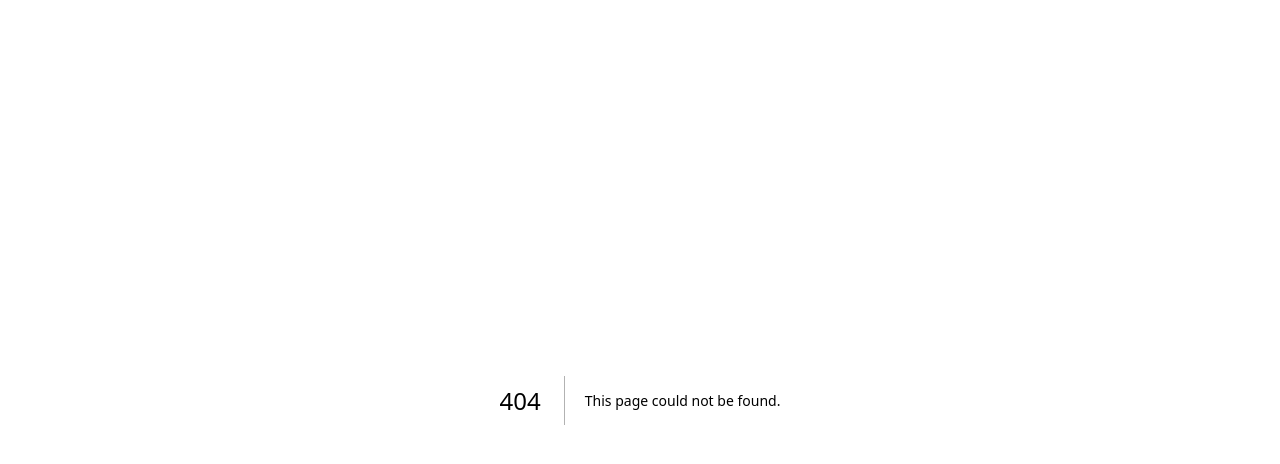
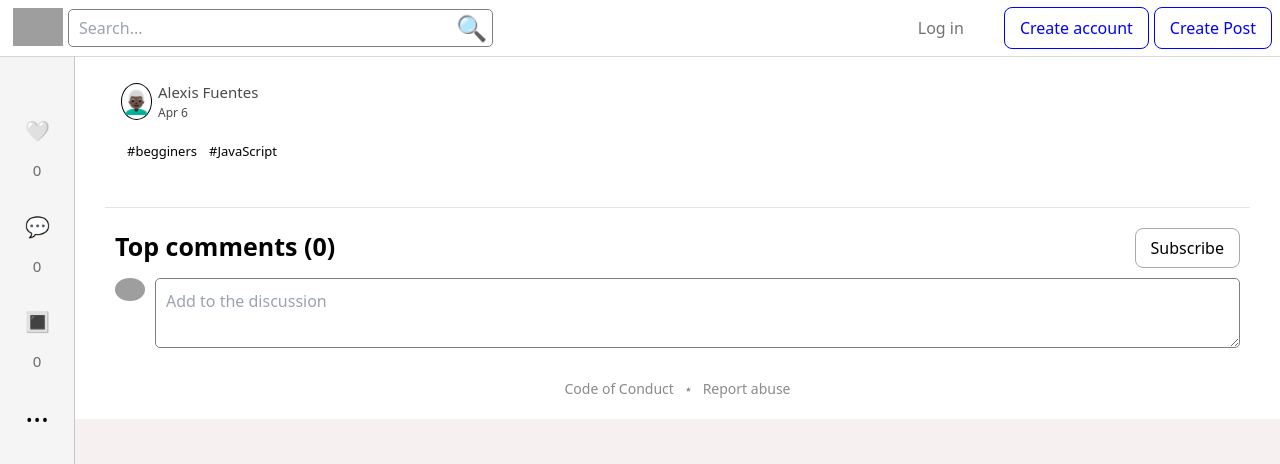
Before and after one commit to LaxDays/dev-next-desafio, a Next.js app: page /post/1 in a window 1280 px wide. Before the commit this address had no page. Shown: the top 464 px of the page. Built offline with nearby package versions, Linux system fonts and the light colour scheme; no server answers; grey boxes are pictures that could not be loaded.

Commit message:
post funcionando en su totalidad, falta areglar bug de maquetado en ver post, iconos y filtros

```diff
--- /dev/null
+++ b/pages/post/[id].jsx
@@ -0,0 +1,81 @@
+import NavBar from "@/src/components/PageNavBar";
+import PostFooter from "@/src/components/PostFooter";
+import Image from "next/image";
+import { useEffect, useState } from "react";
+import { useRouter } from "next/router";
+
+export default function PostID() {
+  const router = useRouter();
+  const [userPost, setUserPost] = useState([]);
+
+  useEffect(() => {
+    fetch(`http://localhost:3001/post/${router.query.id}`)
+      .then((res) => res.json())
+      .then((info) => setUserPost(info.data));
+  }, []);
+
+  return (
+    <main>
+      <p></p>
+      <NavBar />
+      <article className="postIDGridContainerPostFooter">
+        <div className="postIDUser">
+          <div className="postTopSectionCenter">
+            <div className="postUserPhotoCenter">👨🏿‍🦳</div>
+            <div className="postDataInfoCenter">
+              <p className="postUserNameCenter postIDNameOfUser">
+                Alexis Fuentes
+              </p>
+              <p className="postDateCenter">Apr 6</p>
+            </div>
+          </div>
+          <div className="postIDTitle">
+            <p>{userPost.title}</p>
+          </div>
+          <div className="postTagsContainerCenter">
+            <div className="postTagsCenter">#begginers</div>
+            <div className="postTagsCenter">#JavaScript</div>
+          </div>
+          <div className="postIDPostofUser">
+            <p>{userPost.post}</p>
+          </div>
+          <div className="postIDBottomSection">
+            <div className="postIDTopSuscribeContainer">
+              <div className="postIDTopComments">
+                <p>Top comments (0)</p>
+              </div>
+              <div className="postIDbtnSuscribe">
+                <button type="text">Subscribe</button>
+              </div>
+            </div>
+          </div>
+          <div className="postIDCommentContainer">
+            <div className="postIDLogo">
+              <Image
+                className="logoDEVID"
+                src="https://dev-to-uploads.s3.amazonaws.com/uploads/logos/resized_logo_UQww2soKuUsjaOGNB38o.png"
+                alt="Logo DEV"
+                width={30}
+                height={20}
+              />
+            </div>
+            <textarea
+              className="postIDTextArea"
+              placeholder="Add to the discussion"
+            ></textarea>
+          </div>
+          <div className="postIDCodeReport">
+            <div className="postIDCode">
+              <p>Code of Conduct</p>
+            </div>
+            <div className="postIdAPoint">⋆</div>
+            <div className="postIDReport">
+              <p>Report abuse</p>
+            </div>
+          </div>
+        </div>
+        <PostFooter />
+      </article>
+    </main>
+  );
+}
--- a/src/components/PageCenter.jsx
+++ b/src/components/PageCenter.jsx
@@ -8,7 +8,7 @@ export default function Center() {
   useEffect(() => {
     fetch("http://localhost:3001/post")
       .then((res) => res.json())
-      .then((data) => setUserPost(data.data));
+      .then((info) => setUserPost(info.data));
   }, []);
   return (
     <center className="centerContainer">
@@ -57,7 +57,9 @@ export default function Center() {
                   </div>
                 </div>
                 <div className="postTitleCenter">
-                  <p>{post.title}</p>
+                  <Link href={`post/${post._id}`}>
+                    <p>{post.title}</p>
+                  </Link>
                 </div>
                 <div className="postTagsContainerCenter">
                   <div className="postTagsCenter">#begginers</div>
--- a/src/components/PageNavBar.jsx
+++ b/src/components/PageNavBar.jsx
@@ -10,6 +10,7 @@ export default function NavBar() {
             <button className="btnThreeBars">&#8801;</button>
           </div>
           <div>
+            <Link href="/">
               <Image
                 className="logoDEV"
                 src="https://dev-to-uploads.s3.amazonaws.com/uploads/logos/resized_logo_UQww2soKuUsjaOGNB38o.png"
@@ -17,6 +18,7 @@ export default function NavBar() {
                 width={50}
                 height={40}
               />
+            </Link>
           </div>
           <div className="searchBarContainer">
             <div className="btnSearchInput">
--- /dev/null
+++ b/src/components/PostFooter.jsx
@@ -0,0 +1,27 @@
+export default function PostFooter() {
+  return (
+    <footer className="postFooterContainer">
+      <div className="postFooterEmoticons">
+        <div className="postFooterIcon">🤍</div>
+        <div>
+          <p>0</p>
+        </div>
+      </div>
+      <div className="postFooterComments">
+        <div className="postFooterIcon">💬</div>
+        <div>
+          <p>0</p>
+        </div>
+      </div>
+      <div className="postFooterSave">
+        <div className="postFooterIcon"> 🔳</div>
+        <div>
+          <p>0</p>
+        </div>
+      </div>
+      <div className="postFooterOptions">
+        <div className="postFooterThreePointsOptions">…</div>
+      </div>
+    </footer>
+  );
+}
--- a/styles/globals.css
+++ b/styles/globals.css
@@ -951,6 +951,115 @@ body {
 .postBottonOptions {
   font-size: 20px;
 }
+
+/*+++++++++++++++ myIDPOST ++++++++++++++*/
+
+.postIDUser {
+  max-width: 1300px;
+  background-color: white;
+  border-radius: 8px;
+}
+.postIDNameOfUser {
+  font-size: 15px;
+}
+.postIDTitle {
+  font-size: 30px;
+  font-weight: bolder;
+  margin: 0px 15px;
+}
+.postIDPostofUser {
+  padding: 20px;
+  font-size: 18px;
+}
+/* ID Bottom Post */
+.postIDBottomSection {
+  padding-top: 20px;
+  border-top: solid rgba(128, 128, 128, 0.213) 1px;
+}
+.postIDTopSuscribeContainer {
+  display: flex;
+  justify-content: space-between;
+  padding: 0px 10px 10px 10px;
+}
+.postIDTopComments {
+  font-weight: bolder;
+  font-size: 21px;
+}
+.postIDbtnSuscribe {
+  border: solid rgb(169, 169, 169) 1px;
+  padding: 7px 15px;
+  border-radius: 8px;
+}
+.postIDbtnSuscribe:hover {
+  border: solid rgb(81, 81, 81) 1.5px;
+}
+.postIDCommentContainer {
+  display: flex;
+  justify-content: center;
+  margin: 0px 10px;
+  gap: 10px;
+}
+.logoDEVID {
+  border-radius: 60%;
+}
+.postIDTextArea {
+  border: solid gray 1px;
+  border-radius: 5px;
+  flex: 1;
+  padding: 10px;
+}
+.postIDCodeReport {
+  display: flex;
+  justify-content: center;
+  align-items: center;
+  color: rgba(128, 128, 128, 0.917);
+  font-size: 14px;
+  padding: 30px 0px 10px 0px;
+  gap: 10px;
+}
+.postIDCode:hover {
+  cursor: pointer;
+}
+.postIDReport:hover {
+  cursor: pointer;
+}
+/* myFooter */
+.postFooterContainer {
+  display: flex;
+  justify-content: space-around;
+  align-items: center;
+  background-color: white;
+  border-top: solid rgba(128, 128, 128, 0.264) 1px;
+  position: fixed;
+  left: 0;
+  bottom: 0;
+  width: 100%;
+}
+.postFooterEmoticons,
+.postFooterComments,
+.postFooterSave {
+  display: flex;
+  align-items: center;
+  gap: 10px;
+  padding: 15px 0px;
+  color: rgb(156, 156, 156);
+  font-size: 15px;
+}
+
+.postFooterIcon {
+  font-size: 20px;
+  margin-bottom: 3px;
+}
+.postFooterThreePointsOptions {
+  font-size: 30px;
+  padding: 0px 10px;
+  margin-bottom: 15px;
+  border-radius: 50%;
+}
+.postFooterThreePointsOptions:hover {
+  background-color: rgba(128, 128, 128, 0.132);
+}
+
 @media (max-width: 769px) {
   .searchBarContainer {
     display: none;
@@ -1010,6 +1119,37 @@ body {
     font-size: 23px;
     margin: 0px 55px;
   }
+
+  .postFooterContainer {
+    flex-direction: column;
+    justify-content: flex-start;
+    margin-top: 56px;
+    padding-top: 44px;
+    top: 0;
+    width: 75px;
+    border-right: solid rgba(128, 128, 128, 0.381) 1px;
+    background-color: whitesmoke;
+  }
+
+  .postFooterEmoticons,
+  .postFooterComments,
+  .postFooterSave {
+    flex-direction: column;
+    color: rgb(108, 108, 108);
+  }
+  .postIDUser {
+    margin-left: 75px;
+    position: relative;
+    top: 0px;
+    border-radius: 0%;
+    padding: 10px 30px 10px 30px;
+  }
+  .postIDTopComments {
+    font-size: 25px;
+  }
+  .postIDTitle {
+    font-size: 38px;
+  }
 }
 
 @media (max-width: 1024px) {
```
Also changed, not shown: pages/post/index.jsx (renamed from pages/post.jsx). Lines whose indentation alone changed are shown as unchanged.
